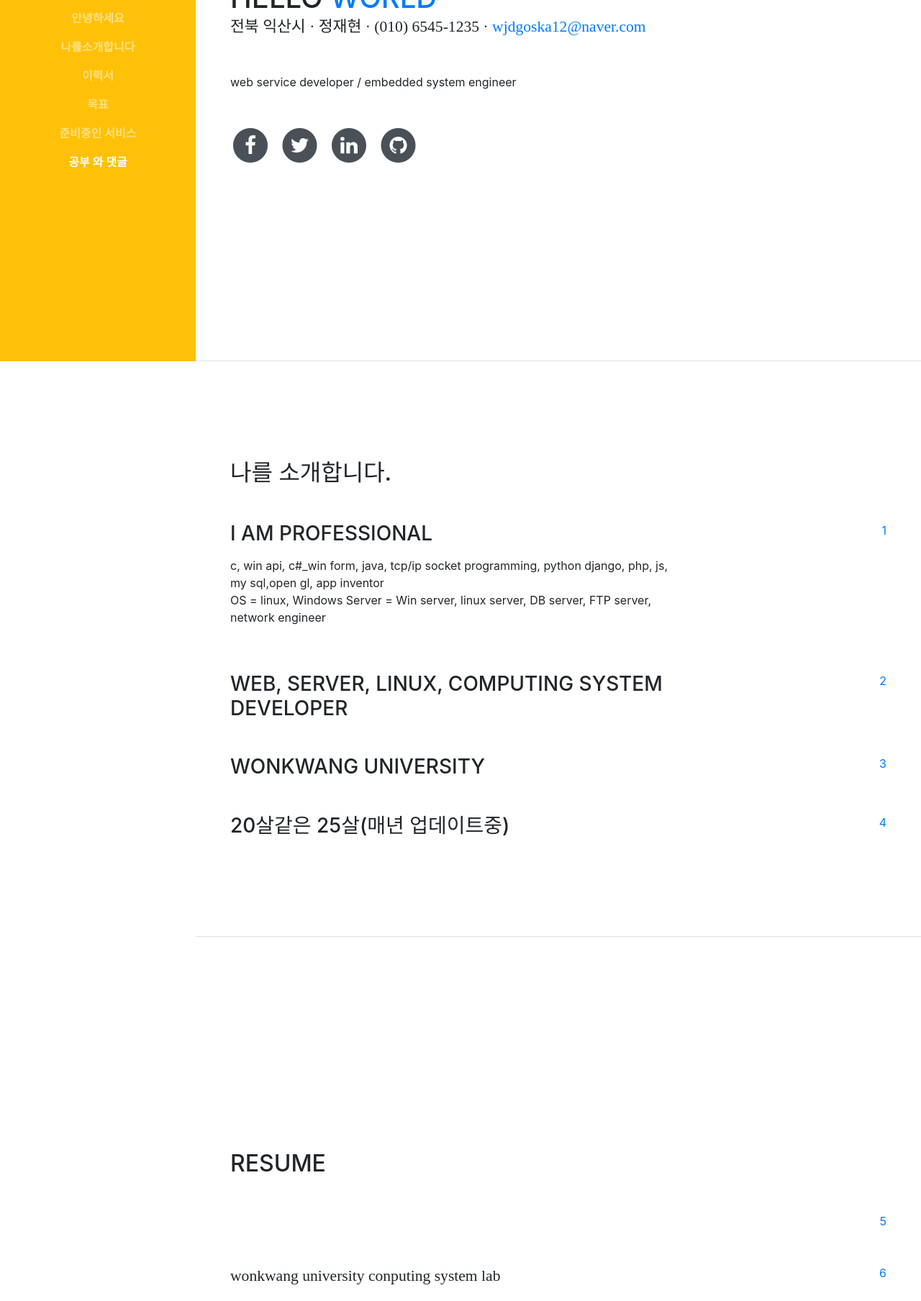
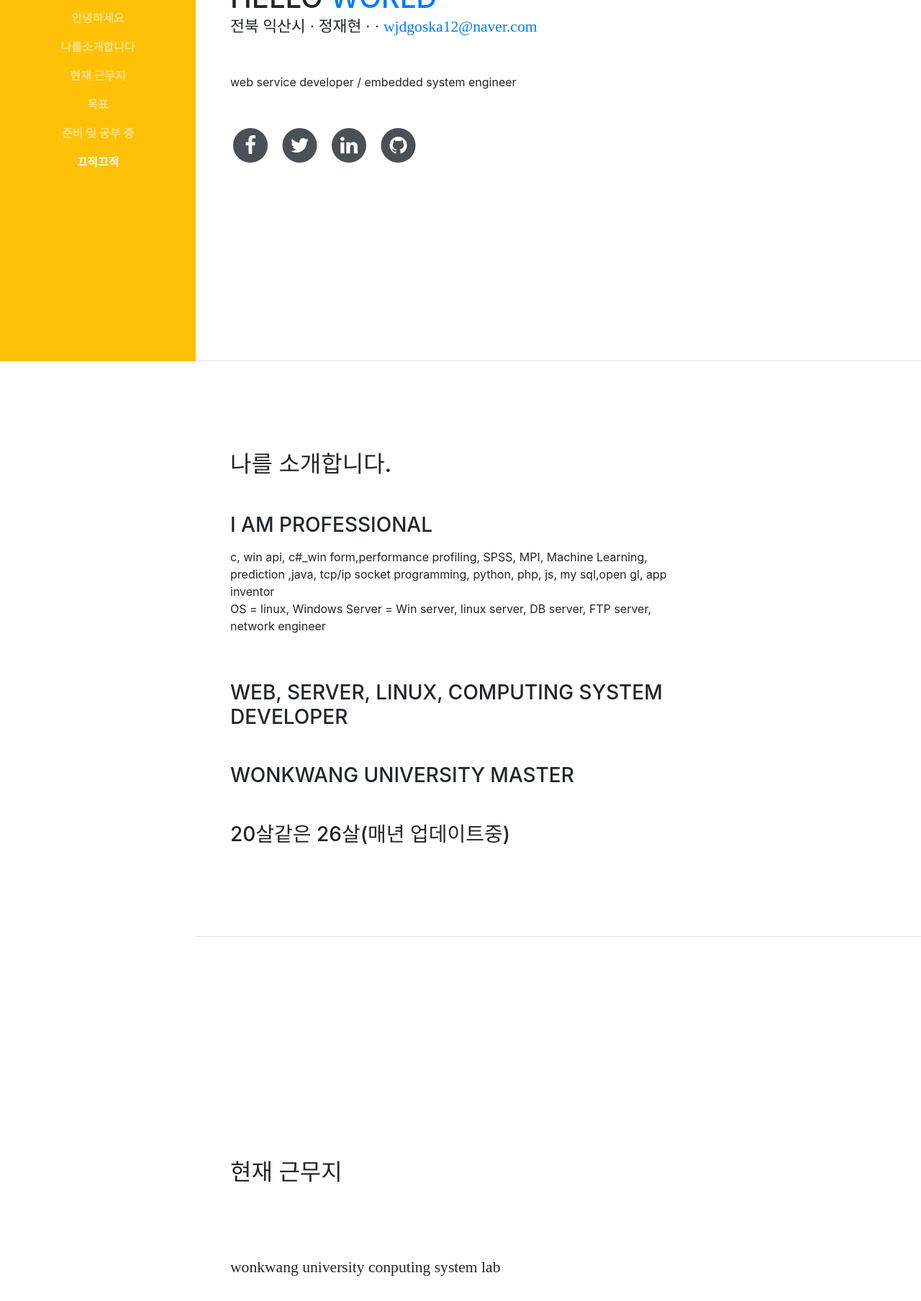
Before and after one commit to wjdgoska12/j.io, a website with bundled scripts: page index.html in a window 1280 px wide. Shown: the part 298-2106 px from the top of the page at 72% size. Built offline with nearby package versions, Linux system fonts and the light colour scheme; a script that the page names is missing; files whose address does not match are found by name; a web font is replaced by a local one.

Commit message:
Update index.html

```diff
--- a/index.html
+++ b/index.html
@@ -48,16 +48,16 @@
             <a class="nav-link js-scroll-trigger" href="#experience">나를소개합니다</a>
           </li>
           <li class="nav-item">
-            <a class="nav-link js-scroll-trigger" href="#education">이력서</a>
+            <a class="nav-link js-scroll-trigger" href="#education">현재 근무지</a>
           </li>
           <li class="nav-item">
             <a class="nav-link js-scroll-trigger" href="#skills">목표</a>
           </li>
           <li class="nav-item">
-            <a class="nav-link js-scroll-trigger" href="#interests">준비중인 서비스</a>
+            <a class="nav-link js-scroll-trigger" href="#interests">준비 및 공부 중</a>
           </li>
           <li class="nav-item">
-            <a class="nav-link js-scroll-trigger" href="#awards">공부 와 댓글</a>
+            <a class="nav-link js-scroll-trigger" href="#awards">끄적끄적</a>
           </li>
         </ul>
       </div>
@@ -70,7 +70,7 @@
           <h1 class="mb-0">Hello
             <span class="text-primary">World</span>
           </h1>
-          <div class="subheading mb-5">전북 익산시 · 정재현 · (010) 6545-1235 ·
+          <div class="subheading mb-5">전북 익산시 · 정재현 ·  ·
             <a href="mailto:name@email.com">wjdgoska12@naver.com</a>
           </div>
           <p class="mb-5">web service developer / embedded system engineer</p>
@@ -119,9 +119,9 @@
             <div class="resume-content mr-auto">
               <h3 class="mb-0">I am professional</h3>
               <div class="subheading mb-3"></div>
-              <p>c, win api, c#_win form, java, tcp/ip socket programming, python django, php, js, my sql,open gl, app inventor<br>OS = linux, Windows Server = Win server, linux server, DB server, FTP server, network engineer</div>
+              <p>c, win api, c#_win form,performance profiling, SPSS,  MPI, Machine Learning, prediction ,java, tcp/ip socket programming, python, php, js, my sql,open gl, app inventor<br>OS = linux, Windows Server = Win server, linux server, DB server, FTP server, network engineer</div>
             <div class="resume-date text-md-right">
-              <span class="text-primary">1</span>
+              <span class="text-primary"> </span>
             </div>
           </div>
 
@@ -131,27 +131,27 @@
 
             </div>
             <div class="resume-date text-md-right">
-              <span class="text-primary">2</span>
+              <span class="text-primary"> </span>
             </div>
           </div>
 
           <div class="resume-item d-flex flex-column flex-md-row mb-5">
             <div class="resume-content mr-auto">
-              <h3 class="mb-0">wonkwang university</h3>
+              <h3 class="mb-0">wonkwang university master</h3>
 
             </div>
             <div class="resume-date text-md-right">
-              <span class="text-primary">3</span>
+              <span class="text-primary"> </span>
             </div>
           </div>
 
           <div class="resume-item d-flex flex-column flex-md-row">
             <div class="resume-content mr-auto">
-              <h3 class="mb-0">20살같은 25살(매년 업데이트중)</h3>
+              <h3 class="mb-0">20살같은 26살(매년 업데이트중)</h3>
 
             </div>
             <div class="resume-date text-md-right">
-              <span class="text-primary">4</span>
+              <span class="text-primary"> </span>
             </div>
           </div>
 
@@ -161,14 +161,14 @@
 
       <section class="resume-section p-3 p-lg-5 d-flex flex-column" id="education">
         <div class="my-auto">
-          <h2 class="mb-5">Resume</h2>
+          <h2 class="mb-5">현재 근무지</h2>
 
           <div class="resume-item d-flex flex-column flex-md-row mb-5">
             <div class="resume-content mr-auto">
 
             </div>
             <div class="resume-date text-md-right">
-              <span class="text-primary">5</span>
+              <span class="text-primary"> </span>
             </div>
           </div>
           <div class="resume-item d-flex flex-column flex-md-row">
@@ -177,7 +177,7 @@
 
             </div>
             <div class="resume-date text-md-right">
-              <span class="text-primary">6</span>
+              <span class="text-primary"> </span>
             </div>
           </div>
 
@@ -187,45 +187,44 @@
       <section class="resume-section p-3 p-lg-5 d-flex flex-column" id="skills">
         <div class="my-auto">
           <h2 class="mb-5">goal</h2>
-               My goal is to live a healthy life. <br> 2019년 멋사 해커톤 우승
+               My goal is to live a healthy life. <br> 취직...
         </div>
       </section>
 
       <section class="resume-section p-3 p-lg-5 d-flex flex-column" id="interests">
         <div class="my-auto">
-          <h2 class="mb-5">준비중인 서비스</h2>
-          <p>Battle Ground</p>
-          <p class="mb-0">행사나 공모전 같은 많은 사람이 참여할수록 더 좋은 결과를 만들어내거나 많은 사람들이 알아야 하는 정보를 모아놓은 사이트 만들기 <br> 공모전이나 행사는 참여하는 인원이 많아야 좋은 결과를 얻는데 많은 사람들이 좋은 행사나 나에게 맞는 행사를 한다는 거조차 모르고 지나간다 <br> 그걸 하나의 서비스로 만들어서 서로에게 많은 도움을 주는 서비스를 만들고 싶다.  </p>
+          <h2 class="mb-5">준비 및 공부 중</h2>
+          <p>고성능 컴퓨터 자원활용법 향상 관련 논문</p>
+          <p class="mb-0">보안 자격증, 토익</p>
         </div>
       </section>
 
       <section class="resume-section p-3 p-lg-5 d-flex flex-column" id="awards">
         <div class="my-auto">
-          <h2 class="mb-5">study</h2>
+          <h2 class="mb-5">끄적끄적</h2>
           <ul class="fa-ul mb-0">
             <li>
               <i class="fa-li fa fa-trophy text-warning"></i>
-              c# win form</li>
+              </li>
             <li>
               <i class="fa-li fa fa-trophy text-warning"></i>
-             android</li>
+             </li>
             <li>
               <i class="fa-li fa fa-trophy text-warning"></i>
-
-             English</li>
+             </li>
             <li>
               <i class="fa-li fa fa-trophy text-warning"></i>
-             wongkwang university embedded system lab</li>
+             </li>
             <li>
               <i class="fa-li fa fa-trophy text-warning"></i>
-              TCP/IP socket programming</li>
+              </li>
             <li>
             <li>
               <i class="fa-li fa fa-trophy text-warning"></i>
-              OPEN GL</li>
+              </li>
             <li>
               <i class="fa-li fa fa-trophy text-warning"></i>
-             TOEIC</li>
+             </li>
           </ul>
         </div>
       </section>
```
